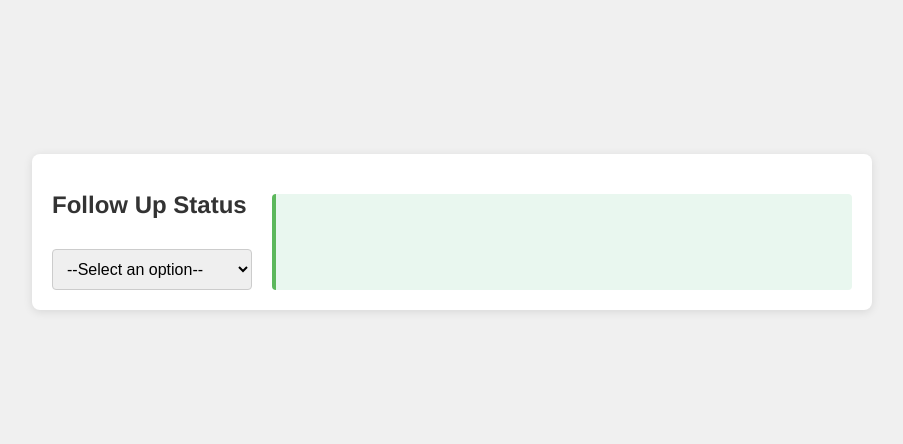
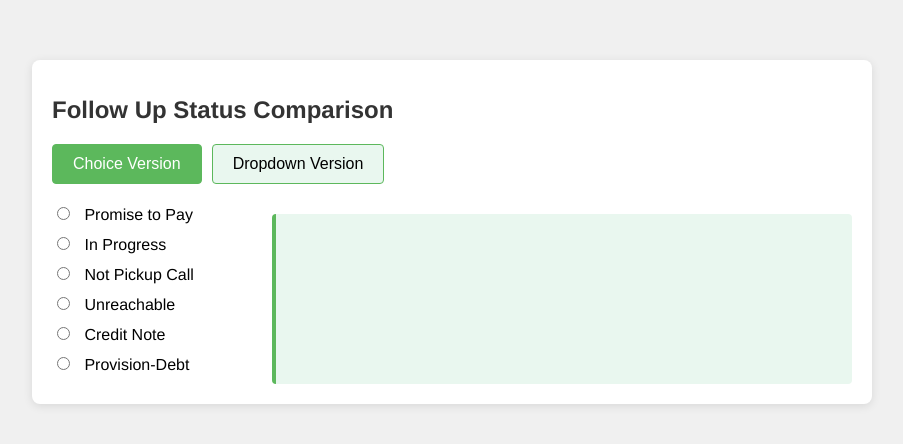
Before and after one commit to BitoSing/Eze-Follow-up-Status, a plain HTML site: page index.html in a window 1280 px wide. Shown: the part 168-612 px from the top of the page, without its empty margins (188-1091 px from the left). Drawn offline with Linux system fonts and the light colour scheme.

Commit message:
Update index.html

```diff
--- a/index.html
+++ b/index.html
@@ -3,7 +3,7 @@
 <head>
   <meta charset="UTF-8">
   <meta name="viewport" content="width=device-width, initial-scale=1.0">
-  <title>Follow Up Status</title>
+  <title>Follow Up Status Comparison</title>
   <style>
     body {
       font-family: 'Helvetica Neue', Helvetica, Arial, sans-serif;
@@ -23,12 +23,50 @@
       box-shadow: 0 2px 10px rgba(0, 0, 0, 0.1);
       border-radius: 8px;
       display: flex;
-      flex-direction: row;
+      flex-direction: column;
     }
     h1 {
       color: #333;
       font-size: 24px;
       margin-bottom: 20px;
+    }
+    .tabs {
+      display: flex;
+      margin-bottom: 20px;
+    }
+    .tab-button {
+      padding: 10px 20px;
+      cursor: pointer;
+      background-color: #e9f7ef;
+      border: 1px solid #5cb85c;
+      border-radius: 4px;
+      margin-right: 10px;
+      font-size: 16px;
+      transition: background-color 0.3s ease;
+    }
+    .tab-button.active {
+      background-color: #5cb85c;
+      color: white;
+    }
+    .tab-content {
+      display: none;
+    }
+    .tab-content.active {
+      display: flex;
+      flex-direction: row;
+    }
+    .options {
+      display: flex;
+      flex-direction: column;
+      margin-right: 20px;
+      width: 200px;
+    }
+    .option {
+      margin-bottom: 10px;
+      cursor: pointer;
+    }
+    .option input {
+      margin-right: 10px;
     }
     select {
       width: 200px;
@@ -43,22 +81,16 @@
     select:focus {
       border-color: #5cb85c;
     }
-    .dropdown-container {
-      display: flex;
-      flex-direction: column;
-      margin-right: 20px;
-      width: 200px;
-    }
     .result {
       flex-grow: 1;
-      margin-top: 20px;
+      margin-top: 10px;
       padding: 15px;
       background-color: #e9f7ef;
       border-left: 4px solid #5cb85c;
       border-radius: 4px;
       color: #333;
       line-height: 1.6;
-      max-height: 200px;
+      max-height: 400px;
       overflow-y: auto;
       word-wrap: break-word;
       overflow-wrap: break-word;
@@ -69,33 +101,59 @@
     }
     @media (max-width: 600px) {
       .container {
-        flex-direction: column;
         width: calc(100% - 40px);
       }
-      .dropdown-container, .result {
+      .tab-content.active {
+        flex-direction: column;
+      }
+      .options, select, .result {
         width: 100%;
         margin-right: 0;
       }
-      select {
-        width: 100%;
-      }
       .result {
         margin-top: 10px;
-        width: 100%;
-        max-height: 150px;
-      }
-      .result-item {
-        width: 100%;
-        white-space: normal;
+        max-height: 300px;
       }
     }
   </style>
 </head>
 <body>
   <div class="container">
+    <h1>Follow Up Status Comparison</h1>
+    <div class="tabs">
+      <button class="tab-button active" onclick="switchTab('radio')">Choice Version</button>
+      <button class="tab-button" onclick="switchTab('dropdown')">Dropdown Version</button>
+    </div>
+
+    <!-- Radio Button Version -->
+    <div id="radio-tab" class="tab-content active">
+      <div class="options">
+        <label class="option">
+          <input type="radio" name="status" value="promise_to_pay" onchange="showResult('radio')"> Promise to Pay
+        </label>
+        <label class="option">
+          <input type="radio" name="status" value="in_progress" onchange="showResult('radio')"> In Progress
+        </label>
+        <label class="option">
+          <input type="radio" name="status" value="not_pickup_call" onchange="showResult('radio')"> Not Pickup Call
+        </label>
+        <label class="option">
+          <input type="radio" name="status" value="unreachable" onchange="showResult('radio')"> Unreachable
+        </label>
+        <label class="option">
+          <input type="radio" name="status" value="credit_note" onchange="showResult('radio')"> Credit Note
+        </label>
+        <label class="option">
+          <input type="radio" name="status" value="provision_debt" onchange="showResult('radio')"> Provision-Debt
+        </label>
+      </div>
+      <div id="radio-result" class="result"></div>
+    </div>
+
+    <!-- Dropdown Version -->
+    <div id="dropdown-tab" class="tab-content">
       <div class="dropdown-container">
-      <h1>Follow Up Status</h1>
-      <select id="valueDropdown" onchange="showResult()">
+        <select id="valueDropdown" onchange="showResult('dropdown')">
           <option value="">--Select an option--</option>
           <option value="promise_to_pay">Promise to Pay</option>
           <option value="in_progress">In Progress</option>
@@ -105,14 +163,11 @@
           <option value="provision_debt">Provision-Debt</option>
         </select>
       </div>
-    <div id="result" class="result"></div>
+      <div id="dropdown-result" class="result"></div>
     </div>
+  </div>
+
   <script>
-    function showResult() {
-      const result = document.getElementById("result");
-      const dropdown = document.getElementById("valueDropdown");
-      const selectedValue = dropdown.value;
-
     const data = {
       promise_to_pay: [
         "Customer paid on invoice pending.",
@@ -155,15 +210,38 @@
       ]
     };
 
-      if (data[selectedValue]) {
+    function showResult(version) {
+      const resultId = version === 'radio' ? 'radio-result' : 'dropdown-result';
+      const result = document.getElementById(resultId);
+      let selectedValue;
+
+      if (version === 'radio') {
+        const selectedStatus = document.querySelector('input[name="status"]:checked');
+        selectedValue = selectedStatus ? selectedStatus.value : null;
+      } else {
+        const dropdown = document.getElementById("valueDropdown");
+        selectedValue = dropdown.value;
+      }
+
+      if (selectedValue && data[selectedValue]) {
         result.innerHTML = data[selectedValue]
           .map((item) => `<div class="result-item">${item}</div>`)
-          .slice(0, 5)
           .join("");
       } else {
         result.innerHTML = "";
       }
     }
+
+    function switchTab(tab) {
+      document.querySelectorAll('.tab-content').forEach(content => {
+        content.classList.remove('active');
+      });
+      document.querySelectorAll('.tab-button').forEach(button => {
+        button.classList.remove('active');
+      });
+      document.getElementById(`${tab}-tab`).classList.add('active');
+      document.querySelector(`button[onclick="switchTab('${tab}')"]`).classList.add('active');
+    }
   </script>
 </body>
 </html>
```
Lines whose indentation alone changed are shown as unchanged.
